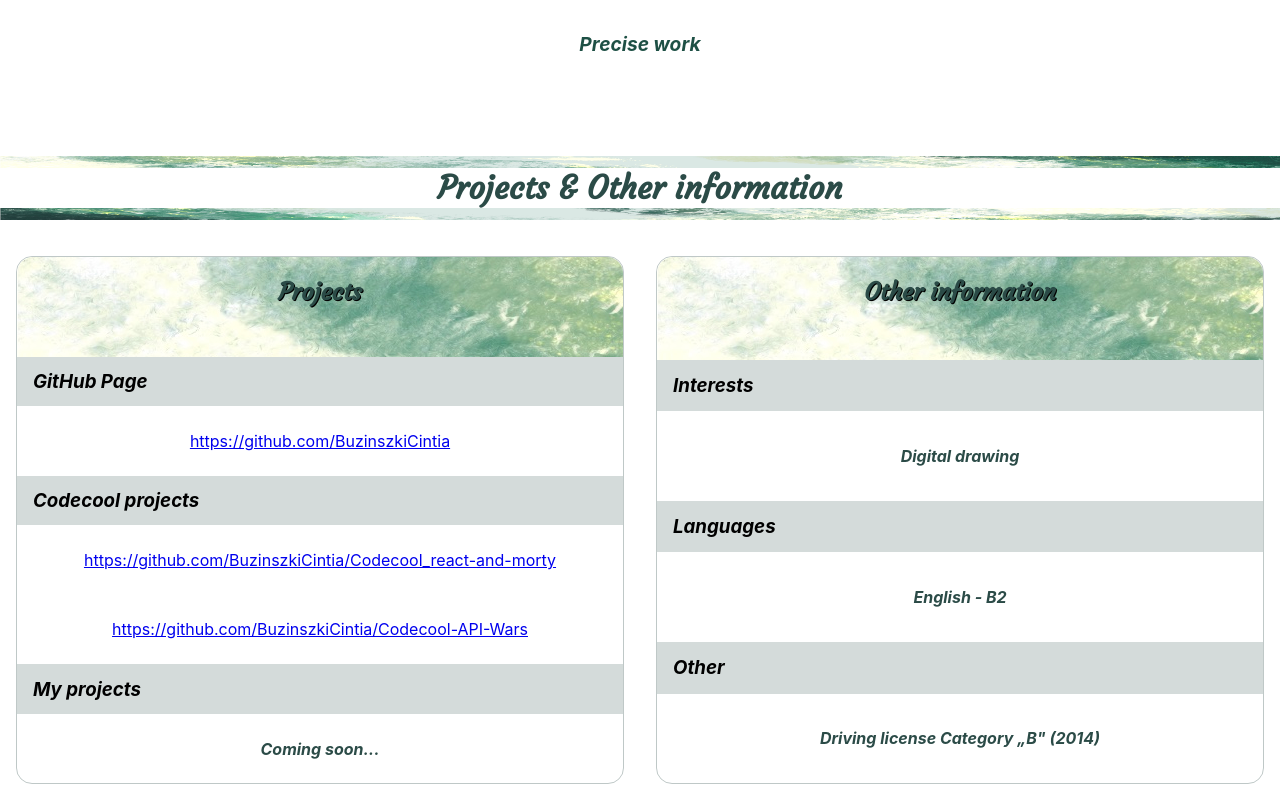
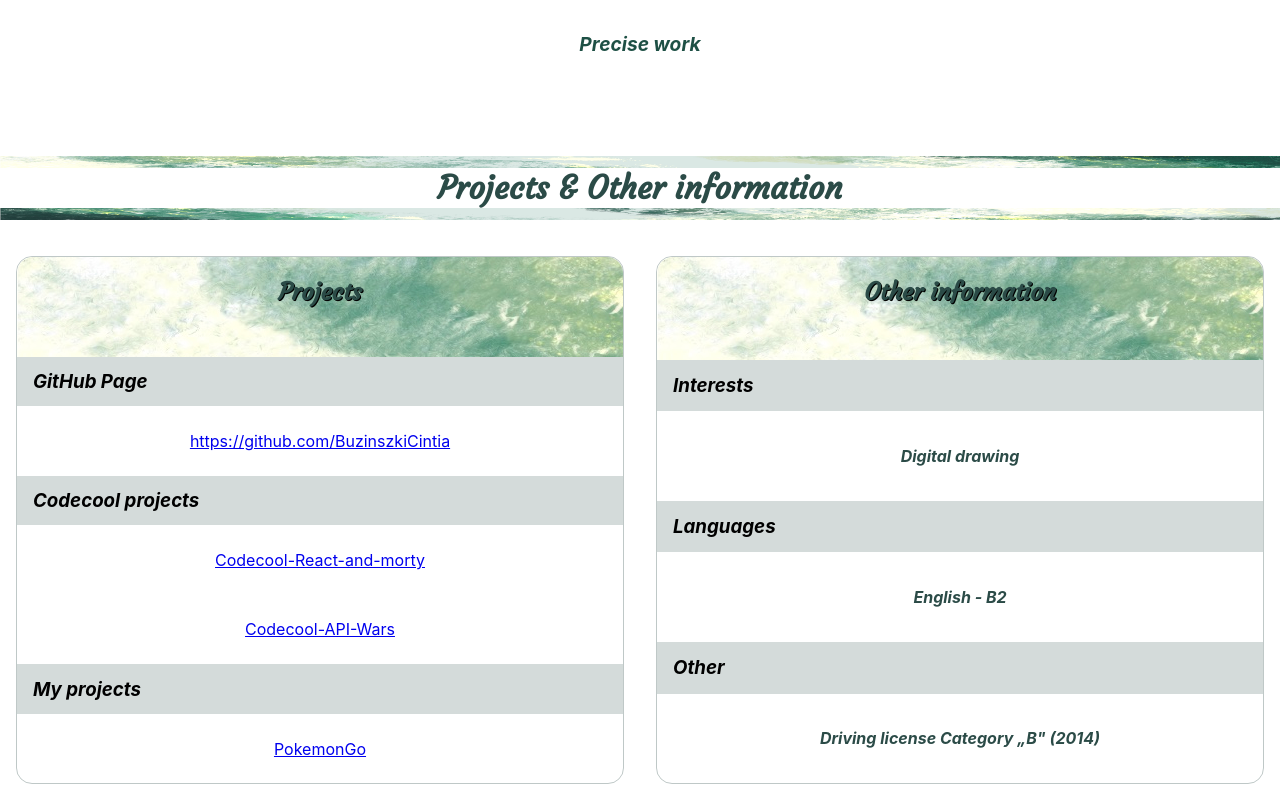
Before and after one commit to BuzinszkiCintia/personal-page, a React (Create React App) app: page / in a window 1280 px wide. Shown: the part 4513-5313 px from the top of the page. Built offline with nearby package versions, Linux system fonts and the light colour scheme.

Commit message:
add project link

```diff
--- a/src/components/Projects/Projects.jsx
+++ b/src/components/Projects/Projects.jsx
@@ -40,7 +40,7 @@ const Projects = () => {
                 target="_blank"
                 rel="noreferrer"
               >
-                https://github.com/BuzinszkiCintia/Codecool_react-and-morty
+                Codecool-React-and-morty
               </ProjectLink>
             </div>
             <div className="griditem">
@@ -49,14 +49,20 @@ const Projects = () => {
                 target="_blank"
                 rel="noreferrer"
               >
-                https://github.com/BuzinszkiCintia/Codecool-API-Wars
+                Codecool-API-Wars
               </ProjectLink>
             </div>
             <div className="griditem-2">
               <h3>My projects</h3>
             </div>
             <div className="griditem">
-              <h4>Coming soon...</h4>
+              <ProjectLink
+                href="https://buzinszkicintia.github.io/pokemongo/"
+                target="_blank"
+                rel="noreferrer"
+              >
+                PokemonGo
+              </ProjectLink>
             </div>
           </Grid>
           <Grid>
```
